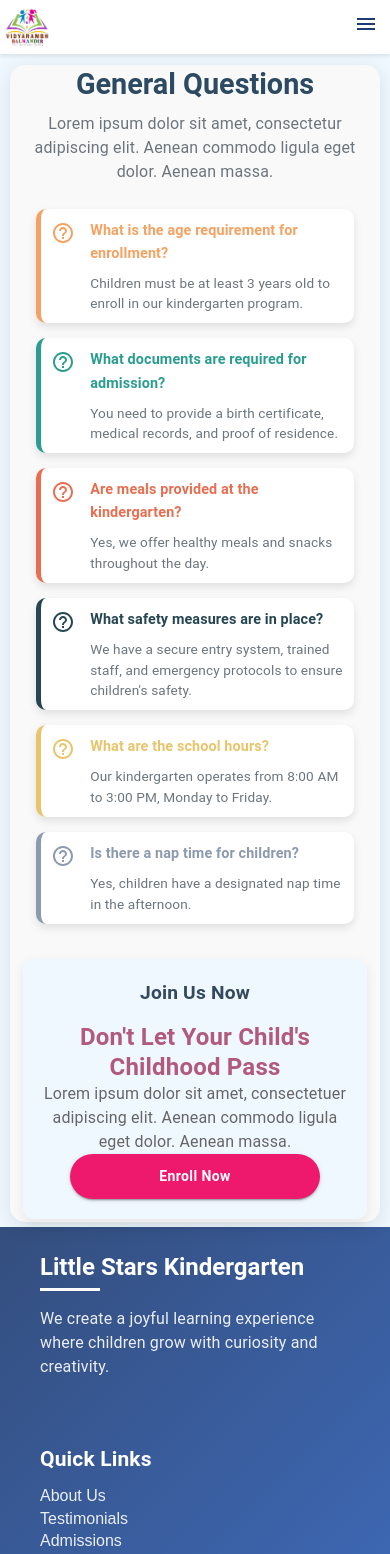
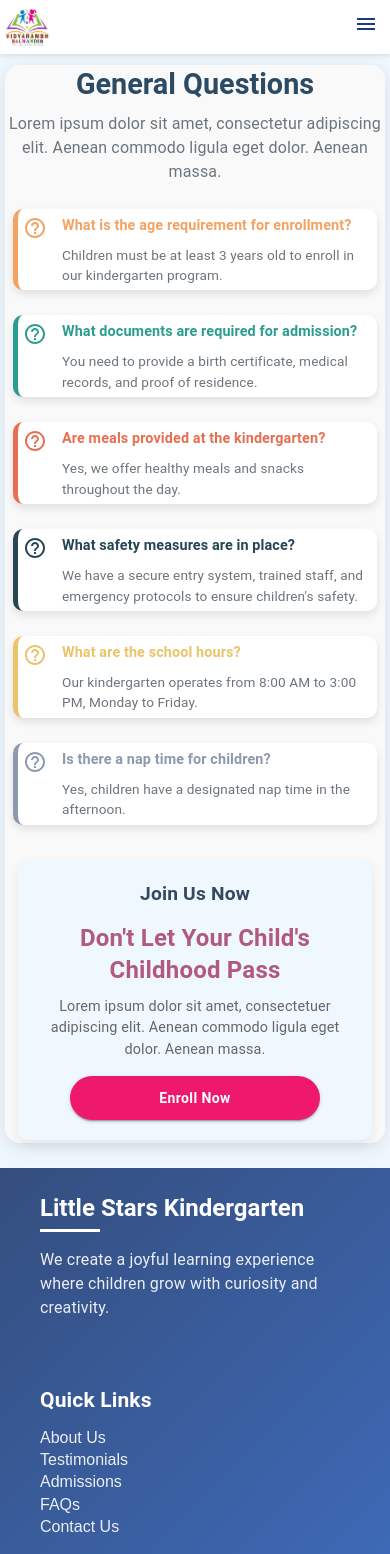
Before and after one commit to ornateinteriord/vidyarambhacademy, a React (Vite) app: page /faqs in a window 390 px wide. Shown: the top 1554 px of the page. Built offline with nearby package versions, Linux system fonts and the light colour scheme.

Commit message:
responsive updated

```diff
--- a/src/components/Admission/AdmissionInquiry.css
+++ b/src/components/Admission/AdmissionInquiry.css
@@ -133,15 +133,15 @@
 /* For Tablets and Below (≤1024px) */
 @media (max-width: 1024px) {
   .admission-inquiry {
-      flex-direction: column;
-      align-items: center;
-      padding: 30px;
-      max-width: 90%;
+      flex-direction: column !important;
+      align-items: center !important;
+      padding: 30px !important;
+      max-width: 90% !important;
   }
 
   .admission-content {
-      max-width: 100%;
-      text-align: center;
+      max-width: 100% !important;
+      text-align: center !important;
       animation: slideFromBottom 1s ease-in-out forwards;
   }
 
@@ -150,8 +150,8 @@
   }
 
   .inquiry-form {
-      width: 90%;
-      max-width: 400px;
+      width: 90% !important;
+      /* max-width: 400px; */
       padding: 20px;
       animation: slideFromBottom 1s ease-in-out forwards;
   }
--- a/src/components/ContactUs/ContactUs.css
+++ b/src/components/ContactUs/ContactUs.css
@@ -198,7 +198,8 @@
 
     .background {
         padding: 0px;
-        margin-top: 60px;
+        margin-top: 40px !important;
+
     }
 
     .contact-container {
--- a/src/components/Faqs/FAQs.css
+++ b/src/components/Faqs/FAQs.css
@@ -114,14 +114,14 @@
   font-size: clamp(1.5rem, 3vw, 2rem) !important;
   font-weight: bold !important;
   color: #b15a7d;
-  margin: clamp(10px, 2vw, 20px) 0;
-  line-height: 1.3;
+  margin: clamp(10px, 2vw, 20px) 0 !important;
+  line-height: 1.3 !important;
 }
 
 .enroll-text {
-  font-size: clamp(0.9rem, 1.8vw, 1rem);
+  font-size: clamp(0.9rem, 1.8vw, 1rem) !important;
   color: #666;
-  margin-bottom: clamp(15px, 3vw, 25px);
+  margin-bottom: clamp(15px, 3vw, 25px) !important;
   max-width: 600px;
   margin-left: auto !important;
   margin-right: auto !important;
@@ -144,6 +144,28 @@
 
 /* Responsive Design */
 @media (max-width: 768px) {
+  .faqs-grid{
+    display: grid !important;
+    grid-template-columns: repeat(2, 1fr);
+    justify-content: center !important;
+    width: 100% !important;
+    padding: 5px  !important;
+  }
+  .faq-item{
+    padding: 5px !important;
+    margin: 5px !important;
+  }
+
+  .faqs-container{
+    margin-top: 60px !important;
+    width: 100% !important;
+   max-width:  100% !important;
+  }
+  .faqs-bg{
+    padding: 20px 20px !important;
+    margin: 20px 20px !important ;
+    justify-self: center !important;
+  }
   .faq-item {
     margin-left: auto;
     margin-right: auto;
@@ -157,8 +179,14 @@
 }
 
 @media (max-width: 480px) {
+  .faqs-grid{
+    padding: 0 !important;
+    display: grid !important;
+    grid-template-columns: repeat(1, 1fr);
+    justify-content: center !important;
+  }
   .faqs-bg {
-    padding: 5px 10px;
+    padding: 5px !important;
     margin-top: 60px !important;
   }
   .faqs-container{
--- a/src/components/aboutUs/AboutUs.css
+++ b/src/components/aboutUs/AboutUs.css
@@ -317,8 +317,11 @@
 }
 
 @media (max-width: 576px) {
+  .about-content{
+    margin-top: 60px !important;
+  }
   .about-background {
-    padding: 2rem 0;
+    padding: 1rem 0;
   }
 
   .about-container {
@@ -335,6 +338,13 @@
     justify-self: center !important;
     gap: 1.5rem;
   }
+  .about-team-description{
+  text-align: left !important;
+  }
+  .about-team-title{
+    text-align: left !important;
+    margin-bottom: 10px !important;
+  }
 
   /* .team-member-image {
     height: 280px;
--- a/src/components/classes/Classes.css
+++ b/src/components/classes/Classes.css
@@ -143,9 +143,13 @@
   .classes-grid {
       padding: 0px 20px !important;
       padding-bottom: 20px !important;
+      display: grid !important;
+      grid-template-columns: repeat(2, 1fr);
+      justify-content: center !important;
   }
 
   .class-card {
+
       width: 100% !important;
   }
 
@@ -154,3 +158,13 @@
       width: 100% !important;
   }
 }
+@media (max-width: 480px){
+  .classes-page{
+    margin-top: 70px !important;
+  }
+  .classes-grid{
+  display: grid !important;
+  grid-template-columns: repeat(1, 1fr);
+  justify-content: center !important;
+  }
+}
--- a/src/components/footer/Footer.css
+++ b/src/components/footer/Footer.css
@@ -131,10 +131,12 @@
 
 .social-icons .MuiSvgIcon-root {
   color: white !important;
+  width: 30px !important;
+  height: auto;
 }
 
 .social-icons .MuiIconButton-root:hover {
-  background-color: rgba(240, 235, 235, 0.2) !important;
+  background-color: #ee186d !important;
   transform: translateY(-3px);
 }
 
--- a/src/components/heroSection/HeroSection.css
+++ b/src/components/heroSection/HeroSection.css
@@ -312,12 +312,12 @@
 }
 
 .preschool-heading {
-  color: #fff;
+  color: #ffff !important;
   margin-bottom: 1rem !important;
   font-size: 2.5rem !important;
   font-weight: bold !important;
   position: relative;
-  padding-bottom: 0.7rem;
+  padding-bottom: 0.3rem;
 }
 
 .preschool-heading::after {
--- a/src/components/navBar/Navbar.css
+++ b/src/components/navBar/Navbar.css
@@ -22,7 +22,7 @@
 }
 
 .logo {
-  height: 60px;
+  height: 70px;
   width: auto;
 }
 
@@ -70,9 +70,10 @@
 }
 
 .get-started {
-  background: linear-gradient(145deg, #033a4a 0%, #b51580 100%) !important;
+  background: linear-gradient(145deg, #05151a 30%, #b51580 70%) !important;
   color: white !important;
   padding: 0.5rem 1.5rem !important;
+  font-weight: bold !important;
   font-size: 1rem !important;
   text-transform: none !important;
   border-radius: 50px !important;
--- a/src/components/testimonials/Testimonials.css
+++ b/src/components/testimonials/Testimonials.css
@@ -107,7 +107,7 @@
   .testimonials-grid {
     display: grid !important;
     justify-self: center !important;
-    grid-template-columns: repeat(1, 1fr);
+    grid-template-columns: repeat(2, 1fr);
     padding: 20px;
 
   }
```
